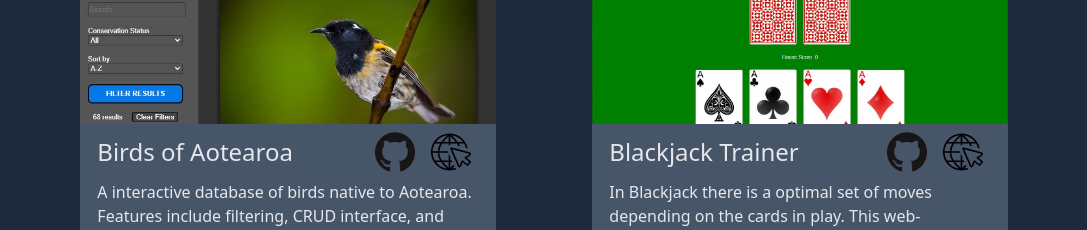
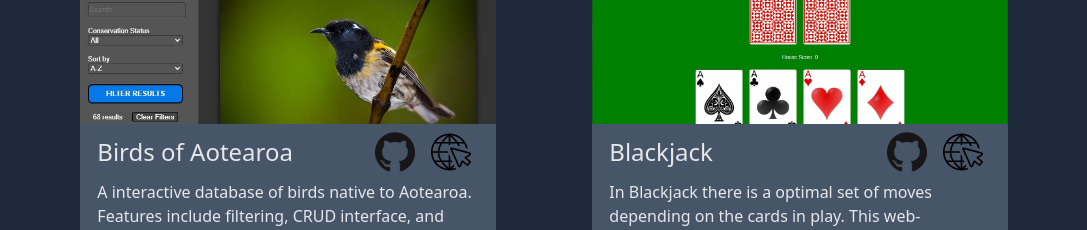
Before and after one commit to davebroc/davebroc.github.io, a React (Vite) app: page / in a window 1280 px wide. Shown: the part 1100-1330 px from the top of the page, without its empty margins (96-1183 px from the left). Built offline with nearby package versions, Linux system fonts and the light colour scheme.

Commit message:
project link updates

```diff
--- a/src/data/projects.js
+++ b/src/data/projects.js
@@ -2,16 +2,16 @@ export default [{
     title: 'Birds of Aotearoa',
     imgURL: './src/assets/birds.jpg',
     skills: ['JS', 'HTML', 'CSS'],
-    live: 'https://davebroc.github.io/birds/',
-    repo: 'https://github.com/davebroc/birds',
+    live: 'https://davebroc.github.io/Birds-of-Aotearoa',
+    repo: 'https://github.com/davebroc/Birds-of-Aotearoa',
     description: 'A interactive database of birds native to Aotearoa. Features include filtering, CRUD interface, and dark mode.'
 },
 {
-    title: 'Blackjack Trainer',
+    title: 'Blackjack',
     imgURL: './src/assets/blackjack.jpg',
     skills: ['React', 'JS', 'HTML', 'CSS'],
-    live: 'https://davebroc.github.io/Blackjack-Trainer/',
-    repo: 'https://github.com/davebroc/Blackjack-Trainer',
+    live: 'https://davebroc.github.io/Blackjack/',
+    repo: 'https://github.com/davebroc/Blackjack',
     description: 'In Blackjack there is a optimal set of moves depending on the cards in play. This web-application trains the user in this optimal strategy.'
 
 },
```
